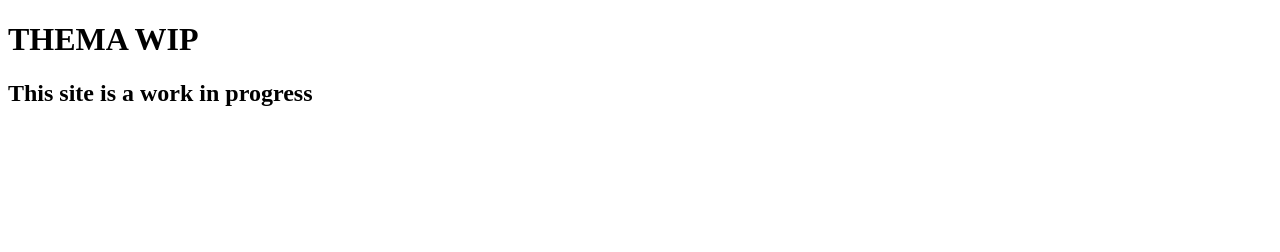
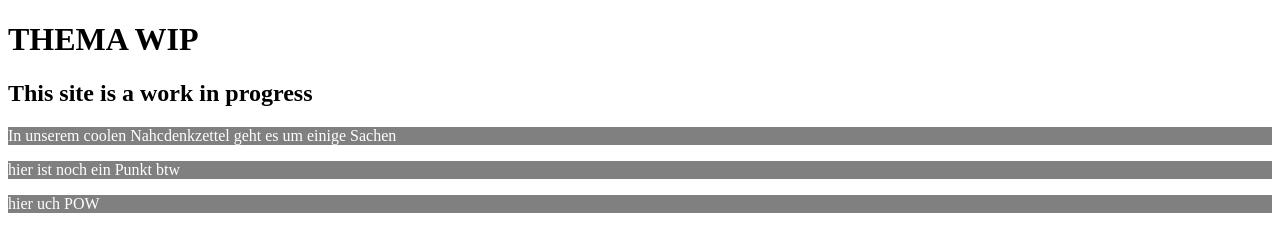
Before and after one commit to Das-M-e-e/website, a plain HTML site: page index.html in a window 1280 px wide. Drawn offline with Linux system fonts and the light colour scheme.

Commit message:
Update index.html

```diff
--- a/index.html
+++ b/index.html
@@ -6,8 +6,10 @@
     <title>Nachdenkzettel</title>
     <style>
     h1 { font-family: sans serif;
-         font-size: 32px; }
-
+         font-size: 32px;
+         font: Aral; }
+    p  {background-color: grey;
+        color: white;}
     </style>
   </head>
   <body>
@@ -19,7 +21,9 @@
     <main>
 
            <h2>This site is a work in progress</h2>
-
+            <p>In unserem coolen Nahcdenkzettel geht es um einige Sachen</p>
+            <p>hier ist noch ein Punkt btw</p>
+            <p>hier uch POW</p>
     </main>
 
   </body>
```
